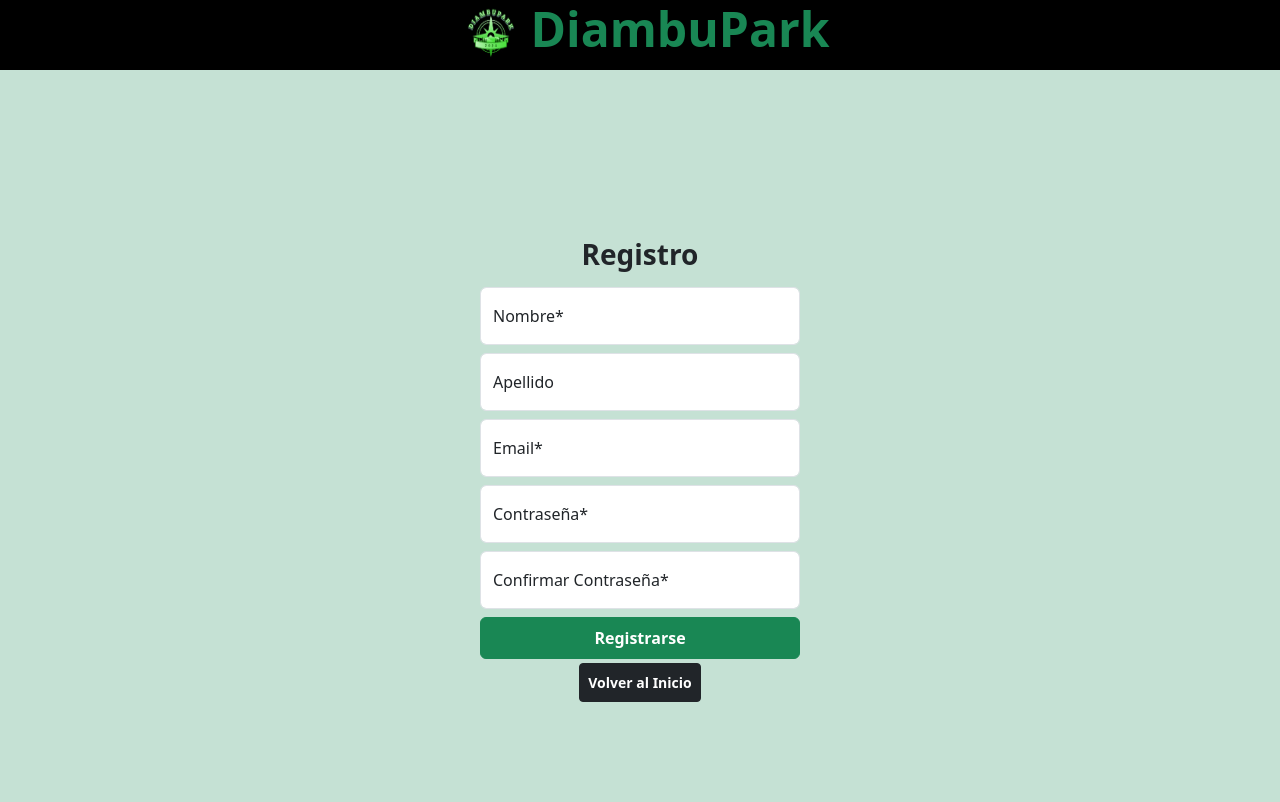
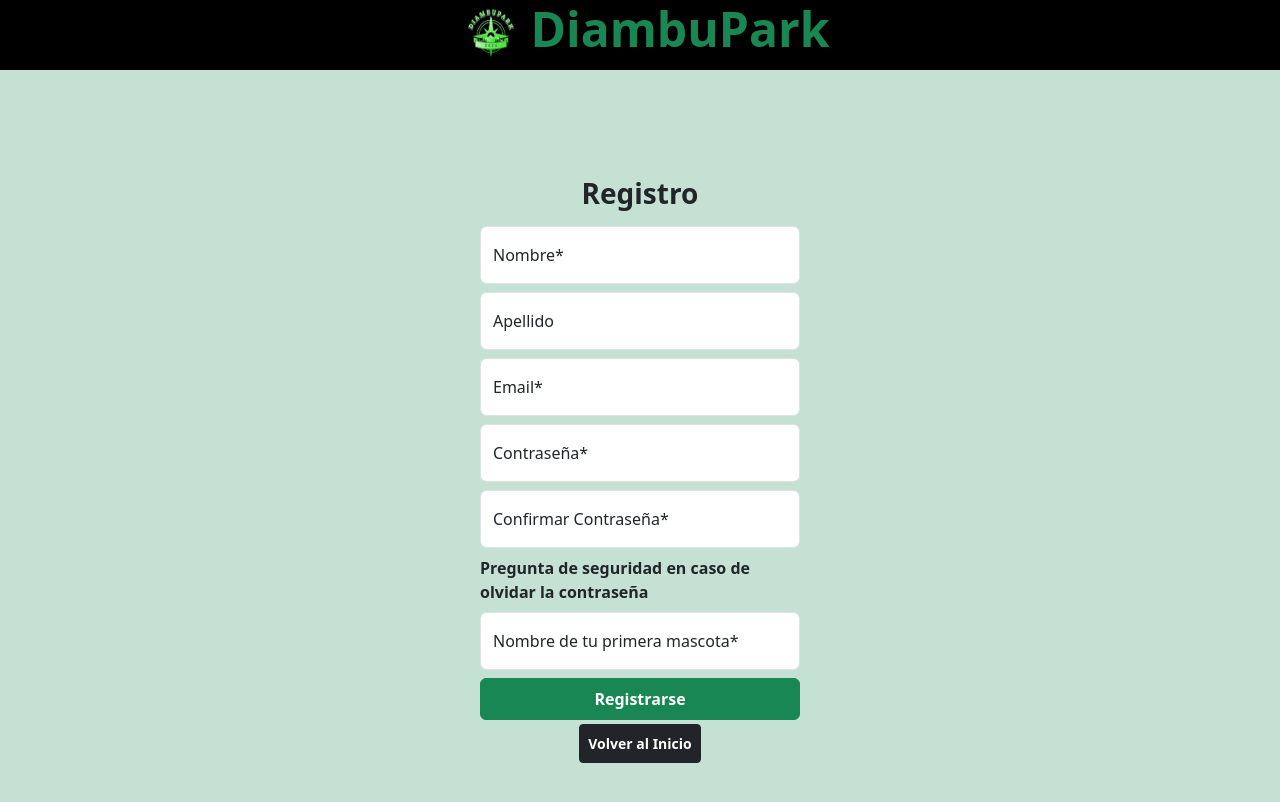
Before and after one commit to NicolasRojas1927/diambufront, a React (Vite) app: page /registro in a window 1280 px wide. Shown: the top 802 px of the page. Built offline with nearby package versions, Linux system fonts and the light colour scheme.

Commit message:
Se agrega pregunta de seguridad al formulario

```diff
--- a/src/Register.jsx
+++ b/src/Register.jsx
@@ -7,6 +7,7 @@ function Register() {
     const [email, setEmail] = useState('');
     const [password, setPassword] = useState('');
     const [confirmpass, setConfirmPass] = useState('');
+    const [securityquest, setSecurityquest] = useState('');
 
     const handleSubmit = async (e) => {
         e.preventDefault();
@@ -22,7 +23,8 @@ function Register() {
             lastname: lastname,
             email: email,
             password: password,
-            confirmpass: confirmpass
+            confirmpass: confirmpass,
+            securityquest: securityquest,
         };
 
         try {
@@ -62,7 +64,7 @@ function Register() {
                 >DiambuPark</span>
             </div>
             <div className="d-flex justify-content-center align-items-center vh-100 bg-success text-dark bg-opacity-25" >
-                <main className="form-signin d-flex justify-content-center  w-25">
+                <main className="form-signin d-flex justify-content-center w-25">
                     <form onSubmit={handleSubmit} className="w-100">
 
                         <h1 className="h3 mb-3 fw-normal text-center fw-bold">Registro</h1>
@@ -95,7 +97,7 @@ function Register() {
                                 placeholder="name@example.com"
                                 onChange={(e) => setEmail(e.target.value)}
                             />
-                            <label htmlFor="floatingInput3">Email*</label>
+                            <label htmlFor="floatingInput">Email*</label>
                         </div>
                         <div className="form-floating mb-2">
                             <input
@@ -117,6 +119,19 @@ function Register() {
                             />
                             <label htmlFor="floatingPassword">Confirmar Contraseña*</label>
                         </div>
+                        <div className="mb-2 fw-bold">
+                            <span>Pregunta de seguridad en caso de olvidar la contraseña</span>
+                        </div>
+                        <div className="form-floating mb-2">
+                            <input
+                                type="text"
+                                className="form-control"
+                                id="floatingInput3"
+                                placeholder="name@example.com"
+                                onChange={(e) => setSecurityquest(e.target.value)}
+                            />
+                            <label htmlFor="floatingInput">Nombre de tu primera mascota*</label>
+                        </div>
                         <button className="btn btn-success w-100 py-2 fw-bold" type="submit">
                             Registrarse
                         </button>
```
